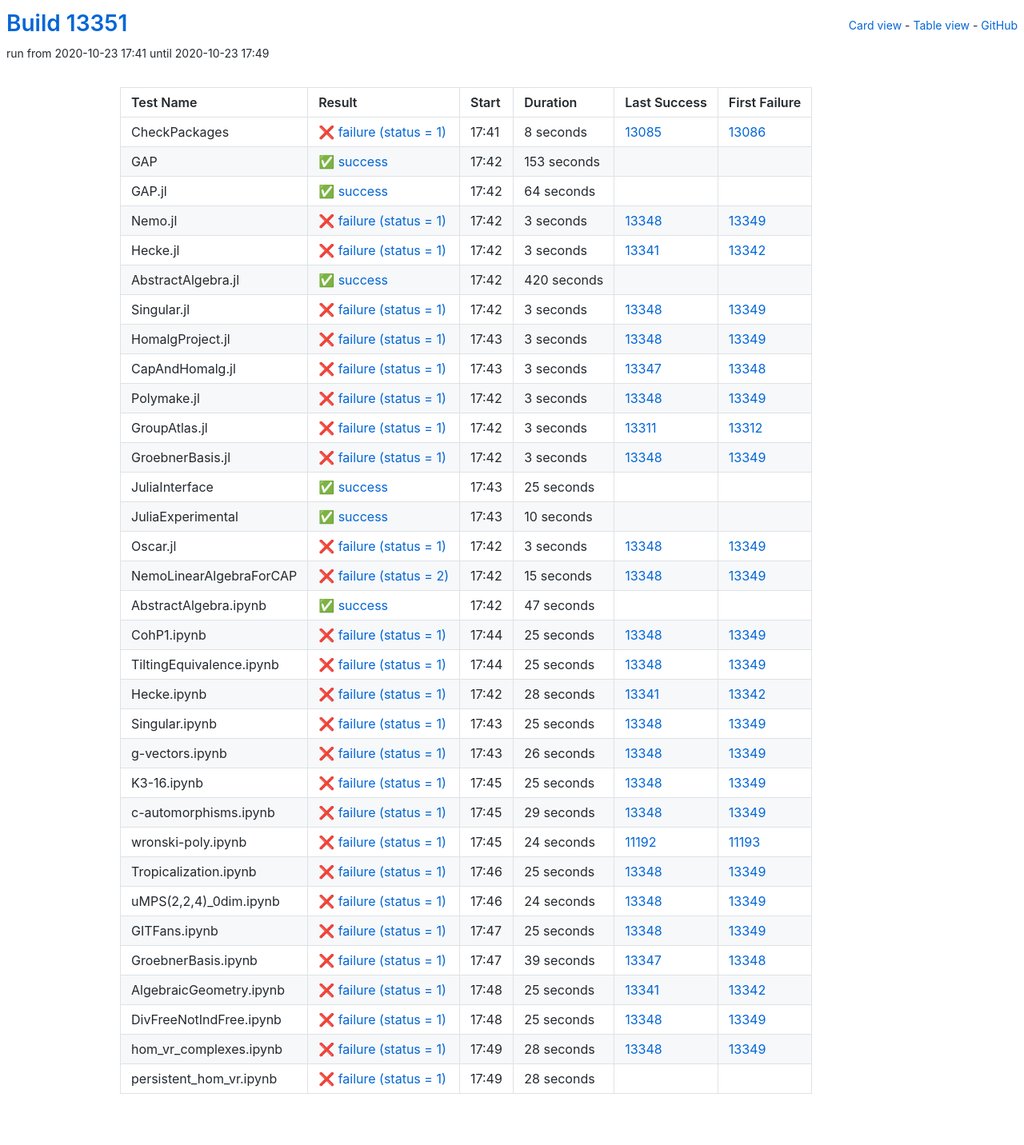
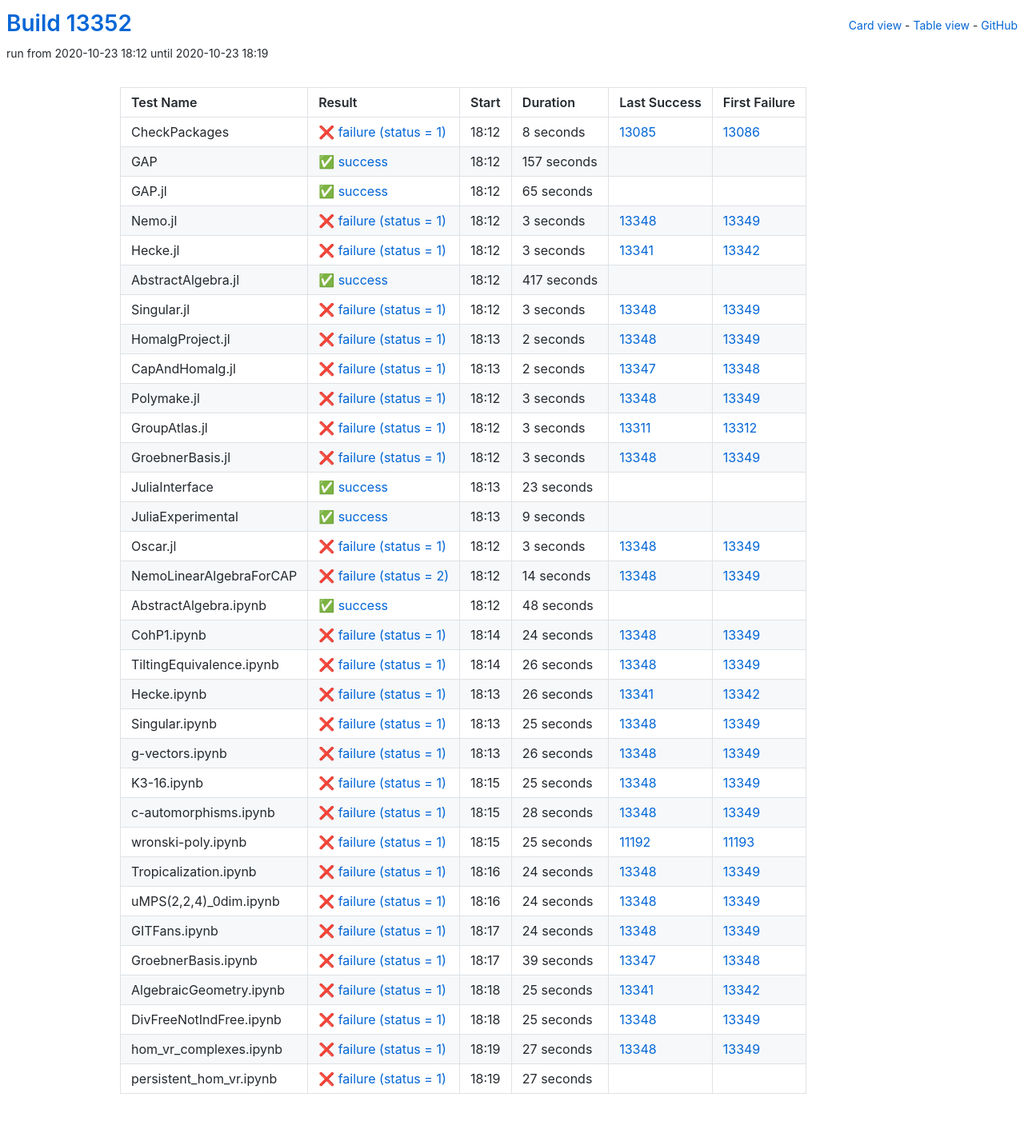
Before and after one commit to oscar-system/oscar-ci-status, a Jekyll site: the page built from table.html, in a window 1280 px wide. Shown: the whole page at 80% size. Built offline with Jekyll 4.4.1, drawn with Linux system fonts in a browser that asks for light colours.

Commit message:
Build #13352

```diff
--- a/_data/ci.yml
+++ b/_data/ci.yml
@@ -1,6 +1,6 @@
 ---
-build: 13351
-build_url: https://oscarci.mathematik.uni-kl.de/job/oscar/13351/
+build: 13352
+build_url: https://oscarci.mathematik.uni-kl.de/job/oscar/13352/
 job: oscar
 organization: oscar-system
 repo: oscar-ci-status
@@ -8,8 +8,8 @@
 tests:
 - name: CheckPackages
   id: checkpackages
-  log: https://oscarci.mathematik.uni-kl.de/job/oscar/13351/artifact/logs/build-13351/CheckPackages.log
-  start: 2020-10-23 17:41
+  log: https://oscarci.mathematik.uni-kl.de/job/oscar/13352/artifact/logs/build-13352/CheckPackages.log
+  start: 2020-10-23 18:12
   success: false
   exitcode: 1
   status: failure
@@ -20,32 +20,32 @@
   first_failure_url: https://oscarci.mathematik.uni-kl.de/job/oscar/13086/
 - name: GAP
   id: gap
-  log: https://oscarci.mathematik.uni-kl.de/job/oscar/13351/artifact/logs/build-13351/GAP.log
-  start: 2020-10-23 17:42
+  log: https://oscarci.mathematik.uni-kl.de/job/oscar/13352/artifact/logs/build-13352/GAP.log
+  start: 2020-10-23 18:12
   success: true
   exitcode: 0
   status: success
-  duration: 153
+  duration: 157
   last_success: false
   last_success_url:
   first_failure: false
   first_failure_url:
 - name: GAP.jl
   id: gap-jl
-  log: https://oscarci.mathematik.uni-kl.de/job/oscar/13351/artifact/logs/build-13351/GAP.jl.log
-  start: 2020-10-23 17:42
+  log: https://oscarci.mathematik.uni-kl.de/job/oscar/13352/artifact/logs/build-13352/GAP.jl.log
+  start: 2020-10-23 18:12
   success: true
   exitcode: 0
   status: success
-  duration: 64
+  duration: 65
   last_success: false
   last_success_url:
   first_failure: false
   first_failure_url:
 - name: Nemo.jl
   id: nemo-jl
-  log: https://oscarci.mathematik.uni-kl.de/job/oscar/13351/artifact/logs/build-13351/Nemo.jl.log
-  start: 2020-10-23 17:42
+  log: https://oscarci.mathematik.uni-kl.de/job/oscar/13352/artifact/logs/build-13352/Nemo.jl.log
+  start: 2020-10-23 18:12
   success: false
   exitcode: 1
   status: failure
@@ -56,8 +56,8 @@
   first_failure_url: https://oscarci.mathematik.uni-kl.de/job/oscar/13349/
 - name: Hecke.jl
   id: hecke-jl
-  log: https://oscarci.mathematik.uni-kl.de/job/oscar/13351/artifact/logs/build-13351/Hecke.jl.log
-  start: 2020-10-23 17:42
+  log: https://oscarci.mathematik.uni-kl.de/job/oscar/13352/artifact/logs/build-13352/Hecke.jl.log
+  start: 2020-10-23 18:12
   success: false
   exitcode: 1
   status: failure
@@ -68,20 +68,20 @@
   first_failure_url: https://oscarci.mathematik.uni-kl.de/job/oscar/13342/
 - name: AbstractAlgebra.jl
   id: abstractalgebra-jl
-  log: https://oscarci.mathematik.uni-kl.de/job/oscar/13351/artifact/logs/build-13351/AbstractAlgebra.jl.log
-  start: 2020-10-23 17:42
+  log: https://oscarci.mathematik.uni-kl.de/job/oscar/13352/artifact/logs/build-13352/AbstractAlgebra.jl.log
+  start: 2020-10-23 18:12
   success: true
   exitcode: 0
   status: success
-  duration: 420
+  duration: 417
   last_success: false
   last_success_url:
   first_failure: false
   first_failure_url:
 - name: Singular.jl
   id: singular-jl
-  log: https://oscarci.mathematik.uni-kl.de/job/oscar/13351/artifact/logs/build-13351/Singular.jl.log
-  start: 2020-10-23 17:42
+  log: https://oscarci.mathematik.uni-kl.de/job/oscar/13352/artifact/logs/build-13352/Singular.jl.log
+  start: 2020-10-23 18:12
   success: false
   exitcode: 1
   status: failure
@@ -92,32 +92,32 @@
   first_failure_url: https://oscarci.mathematik.uni-kl.de/job/oscar/13349/
 - name: HomalgProject.jl
   id: homalgproject-jl
-  log: https://oscarci.mathematik.uni-kl.de/job/oscar/13351/artifact/logs/build-13351/HomalgProject.jl.log
-  start: 2020-10-23 17:43
+  log: https://oscarci.mathematik.uni-kl.de/job/oscar/13352/artifact/logs/build-13352/HomalgProject.jl.log
+  start: 2020-10-23 18:13
   success: false
   exitcode: 1
   status: failure
-  duration: 3
+  duration: 2
   last_success: 13348
   last_success_url: https://oscarci.mathematik.uni-kl.de/job/oscar/13348/
   first_failure: 13349
   first_failure_url: https://oscarci.mathematik.uni-kl.de/job/oscar/13349/
 - name: CapAndHomalg.jl
   id: capandhomalg-jl
-  log: https://oscarci.mathematik.uni-kl.de/job/oscar/13351/artifact/logs/build-13351/CapAndHomalg.jl.log
-  start: 2020-10-23 17:43
+  log: https://oscarci.mathematik.uni-kl.de/job/oscar/13352/artifact/logs/build-13352/CapAndHomalg.jl.log
+  start: 2020-10-23 18:13
   success: false
   exitcode: 1
   status: failure
-  duration: 3
+  duration: 2
   last_success: 13347
   last_success_url: https://oscarci.mathematik.uni-kl.de/job/oscar/13347/
   first_failure: 13348
   first_failure_url: https://oscarci.mathematik.uni-kl.de/job/oscar/13348/
 - name: Polymake.jl
   id: polymake-jl
-  log: https://oscarci.mathematik.uni-kl.de/job/oscar/13351/artifact/logs/build-13351/Polymake.jl.log
-  start: 2020-10-23 17:42
+  log: https://oscarci.mathematik.uni-kl.de/job/oscar/13352/artifact/logs/build-13352/Polymake.jl.log
+  start: 2020-10-23 18:12
   success: false
   exitcode: 1
   status: failure
@@ -128,8 +128,8 @@
   first_failure_url: https://oscarci.mathematik.uni-kl.de/job/oscar/13349/
 - name: GroupAtlas.jl
   id: groupatlas-jl
-  log: https://oscarci.mathematik.uni-kl.de/job/oscar/13351/artifact/logs/build-13351/GroupAtlas.jl.log
-  start: 2020-10-23 17:42
+  log: https://oscarci.mathematik.uni-kl.de/job/oscar/13352/artifact/logs/build-13352/GroupAtlas.jl.log
+  start: 2020-10-23 18:12
   success: false
   exitcode: 1
   status: failure
@@ -140,8 +140,8 @@
   first_failure_url: https://oscarci.mathematik.uni-kl.de/job/oscar/13312/
 - name: GroebnerBasis.jl
   id: groebnerbasis-jl
-  log: https://oscarci.mathematik.uni-kl.de/job/oscar/13351/artifact/logs/build-13351/GroebnerBasis.jl.log
-  start: 2020-10-23 17:42
+  log: https://oscarci.mathematik.uni-kl.de/job/oscar/13352/artifact/logs/build-13352/GroebnerBasis.jl.log
+  start: 2020-10-23 18:12
   success: false
   exitcode: 1
   status: failure
@@ -152,32 +152,32 @@
   first_failure_url: https://oscarci.mathematik.uni-kl.de/job/oscar/13349/
 - name: JuliaInterface
   id: juliainterface
-  log: https://oscarci.mathematik.uni-kl.de/job/oscar/13351/artifact/logs/build-13351/JuliaInterface.log
-  start: 2020-10-23 17:43
+  log: https://oscarci.mathematik.uni-kl.de/job/oscar/13352/artifact/logs/build-13352/JuliaInterface.log
+  start: 2020-10-23 18:13
   success: true
   exitcode: 0
   status: success
-  duration: 25
+  duration: 23
   last_success: false
   last_success_url:
   first_failure: false
   first_failure_url:
 - name: JuliaExperimental
   id: juliaexperimental
-  log: https://oscarci.mathematik.uni-kl.de/job/oscar/13351/artifact/logs/build-13351/JuliaExperimental.log
-  start: 2020-10-23 17:43
+  log: https://oscarci.mathematik.uni-kl.de/job/oscar/13352/artifact/logs/build-13352/JuliaExperimental.log
+  start: 2020-10-23 18:13
   success: true
   exitcode: 0
   status: success
-  duration: 10
+  duration: 9
   last_success: false
   last_success_url:
   first_failure: false
   first_failure_url:
 - name: Oscar.jl
   id: oscar-jl
-  log: https://oscarci.mathematik.uni-kl.de/job/oscar/13351/artifact/logs/build-13351/Oscar.jl.log
-  start: 2020-10-23 17:42
+  log: https://oscarci.mathematik.uni-kl.de/job/oscar/13352/artifact/logs/build-13352/Oscar.jl.log
+  start: 2020-10-23 18:12
   success: false
   exitcode: 1
   status: failure
@@ -188,68 +188,68 @@
   first_failure_url: https://oscarci.mathematik.uni-kl.de/job/oscar/13349/
 - name: NemoLinearAlgebraForCAP
   id: nemolinearalgebraforcap
-  log: https://oscarci.mathematik.uni-kl.de/job/oscar/13351/artifact/logs/build-13351/NemoLinearAlgebraForCAP.log
-  start: 2020-10-23 17:42
+  log: https://oscarci.mathematik.uni-kl.de/job/oscar/13352/artifact/logs/build-13352/NemoLinearAlgebraForCAP.log
+  start: 2020-10-23 18:12
   success: false
   exitcode: 2
   status: failure
-  duration: 15
+  duration: 14
   last_success: 13348
   last_success_url: https://oscarci.mathematik.uni-kl.de/job/oscar/13348/
   first_failure: 13349
   first_failure_url: https://oscarci.mathematik.uni-kl.de/job/oscar/13349/
 - name: AbstractAlgebra.ipynb
   id: abstractalgebra-ipynb
-  log: https://oscarci.mathematik.uni-kl.de/job/oscar/13351/artifact/logs/build-13351/AbstractAlgebra.ipynb.log
-  start: 2020-10-23 17:42
+  log: https://oscarci.mathematik.uni-kl.de/job/oscar/13352/artifact/logs/build-13352/AbstractAlgebra.ipynb.log
+  start: 2020-10-23 18:12
   success: true
   exitcode: 0
   status: success
-  duration: 47
+  duration: 48
   last_success: false
   last_success_url:
   first_failure: false
   first_failure_url:
 - name: CohP1.ipynb
   id: cohp1-ipynb
-  log: https://oscarci.mathematik.uni-kl.de/job/oscar/13351/artifact/logs/build-13351/CohP1.ipynb.log
-  start: 2020-10-23 17:44
+  log: https://oscarci.mathematik.uni-kl.de/job/oscar/13352/artifact/logs/build-13352/CohP1.ipynb.log
+  start: 2020-10-23 18:14
   success: false
   exitcode: 1
   status: failure
-  duration: 25
+  duration: 24
   last_success: 13348
   last_success_url: https://oscarci.mathematik.uni-kl.de/job/oscar/13348/
   first_failure: 13349
   first_failure_url: https://oscarci.mathematik.uni-kl.de/job/oscar/13349/
 - name: TiltingEquivalence.ipynb
   id: tiltingequivalence-ipynb
-  log: https://oscarci.mathematik.uni-kl.de/job/oscar/13351/artifact/logs/build-13351/TiltingEquivalence.ipynb.log
-  start: 2020-10-23 17:44
+  log: https://oscarci.mathematik.uni-kl.de/job/oscar/13352/artifact/logs/build-13352/TiltingEquivalence.ipynb.log
+  start: 2020-10-23 18:14
   success: false
   exitcode: 1
   status: failure
-  duration: 25
+  duration: 26
   last_success: 13348
   last_success_url: https://oscarci.mathematik.uni-kl.de/job/oscar/13348/
   first_failure: 13349
   first_failure_url: https://oscarci.mathematik.uni-kl.de/job/oscar/13349/
 - name: Hecke.ipynb
   id: hecke-ipynb
-  log: https://oscarci.mathematik.uni-kl.de/job/oscar/13351/artifact/logs/build-13351/Hecke.ipynb.log
-  start: 2020-10-23 17:42
+  log: https://oscarci.mathematik.uni-kl.de/job/oscar/13352/artifact/logs/build-13352/Hecke.ipynb.log
+  start: 2020-10-23 18:13
   success: false
   exitcode: 1
   status: failure
-  duration: 28
+  duration: 26
   last_success: 13341
   last_success_url: https://oscarci.mathematik.uni-kl.de/job/oscar/13341/
   first_failure: 13342
   first_failure_url: https://oscarci.mathematik.uni-kl.de/job/oscar/13342/
 - name: Singular.ipynb
   id: singular-ipynb
-  log: https://oscarci.mathematik.uni-kl.de/job/oscar/13351/artifact/logs/build-13351/Singular.ipynb.log
-  start: 2020-10-23 17:43
+  log: https://oscarci.mathematik.uni-kl.de/job/oscar/13352/artifact/logs/build-13352/Singular.ipynb.log
+  start: 2020-10-23 18:13
   success: false
   exitcode: 1
   status: failure
@@ -260,8 +260,8 @@
   first_failure_url: https://oscarci.mathematik.uni-kl.de/job/oscar/13349/
 - name: g-vectors.ipynb
   id: g-vectors-ipynb
-  log: https://oscarci.mathematik.uni-kl.de/job/oscar/13351/artifact/logs/build-13351/g-vectors.ipynb.log
-  start: 2020-10-23 17:43
+  log: https://oscarci.mathematik.uni-kl.de/job/oscar/13352/artifact/logs/build-13352/g-vectors.ipynb.log
+  start: 2020-10-23 18:13
   success: false
   exitcode: 1
   status: failure
@@ -272,8 +272,8 @@
   first_failure_url: https://oscarci.mathematik.uni-kl.de/job/oscar/13349/
 - name: K3-16.ipynb
   id: k3-16-ipynb
-  log: https://oscarci.mathematik.uni-kl.de/job/oscar/13351/artifact/logs/build-13351/K3-16.ipynb.log
-  start: 2020-10-23 17:45
+  log: https://oscarci.mathematik.uni-kl.de/job/oscar/13352/artifact/logs/build-13352/K3-16.ipynb.log
+  start: 2020-10-23 18:15
   success: false
   exitcode: 1
   status: failure
@@ -284,44 +284,44 @@
   first_failure_url: https://oscarci.mathematik.uni-kl.de/job/oscar/13349/
 - name: c-automorphisms.ipynb
   id: c-automorphisms-ipynb
-  log: https://oscarci.mathematik.uni-kl.de/job/oscar/13351/artifact/logs/build-13351/c-automorphisms.ipynb.log
-  start: 2020-10-23 17:45
+  log: https://oscarci.mathematik.uni-kl.de/job/oscar/13352/artifact/logs/build-13352/c-automorphisms.ipynb.log
+  start: 2020-10-23 18:15
   success: false
   exitcode: 1
   status: failure
-  duration: 29
+  duration: 28
   last_success: 13348
   last_success_url: https://oscarci.mathematik.uni-kl.de/job/oscar/13348/
   first_failure: 13349
   first_failure_url: https://oscarci.mathematik.uni-kl.de/job/oscar/13349/
 - name: wronski-poly.ipynb
   id: wronski-poly-ipynb
-  log: https://oscarci.mathematik.uni-kl.de/job/oscar/13351/artifact/logs/build-13351/wronski-poly.ipynb.log
-  start: 2020-10-23 17:45
+  log: https://oscarci.mathematik.uni-kl.de/job/oscar/13352/artifact/logs/build-13352/wronski-poly.ipynb.log
+  start: 2020-10-23 18:15
   success: false
   exitcode: 1
   status: failure
-  duration: 24
+  duration: 25
   last_success: 11192
   last_success_url: https://oscarci.mathematik.uni-kl.de/job/oscar/11192/
   first_failure: 11193
   first_failure_url: https://oscarci.mathematik.uni-kl.de/job/oscar/11193/
 - name: Tropicalization.ipynb
   id: tropicalization-ipynb
-  log: https://oscarci.mathematik.uni-kl.de/job/oscar/13351/artifact/logs/build-13351/Tropicalization.ipynb.log
-  start: 2020-10-23 17:46
+  log: https://oscarci.mathematik.uni-kl.de/job/oscar/13352/artifact/logs/build-13352/Tropicalization.ipynb.log
+  start: 2020-10-23 18:16
   success: false
   exitcode: 1
   status: failure
-  duration: 25
+  duration: 24
   last_success: 13348
   last_success_url: https://oscarci.mathematik.uni-kl.de/job/oscar/13348/
   first_failure: 13349
   first_failure_url: https://oscarci.mathematik.uni-kl.de/job/oscar/13349/
 - name: uMPS(2,2,4)_0dim.ipynb
   id: umps-2-2-4-0dim-ipynb
-  log: https://oscarci.mathematik.uni-kl.de/job/oscar/13351/artifact/logs/build-13351/uMPS-2-2-4-_0dim.ipynb.log
-  start: 2020-10-23 17:46
+  log: https://oscarci.mathematik.uni-kl.de/job/oscar/13352/artifact/logs/build-13352/uMPS-2-2-4-_0dim.ipynb.log
+  start: 2020-10-23 18:16
   success: false
   exitcode: 1
   status: failure
@@ -332,20 +332,20 @@
   first_failure_url: https://oscarci.mathematik.uni-kl.de/job/oscar/13349/
 - name: GITFans.ipynb
   id: gitfans-ipynb
-  log: https://oscarci.mathematik.uni-kl.de/job/oscar/13351/artifact/logs/build-13351/GITFans.ipynb.log
-  start: 2020-10-23 17:47
+  log: https://oscarci.mathematik.uni-kl.de/job/oscar/13352/artifact/logs/build-13352/GITFans.ipynb.log
+  start: 2020-10-23 18:17
   success: false
   exitcode: 1
   status: failure
-  duration: 25
+  duration: 24
   last_success: 13348
   last_success_url: https://oscarci.mathematik.uni-kl.de/job/oscar/13348/
   first_failure: 13349
   first_failure_url: https://oscarci.mathematik.uni-kl.de/job/oscar/13349/
 - name: GroebnerBasis.ipynb
   id: groebnerbasis-ipynb
-  log: https://oscarci.mathematik.uni-kl.de/job/oscar/13351/artifact/logs/build-13351/GroebnerBasis.ipynb.log
-  start: 2020-10-23 17:47
+  log: https://oscarci.mathematik.uni-kl.de/job/oscar/13352/artifact/logs/build-13352/GroebnerBasis.ipynb.log
+  start: 2020-10-23 18:17
   success: false
   exitcode: 1
   status: failure
@@ -356,8 +356,8 @@
   first_failure_url: https://oscarci.mathematik.uni-kl.de/job/oscar/13348/
 - name: AlgebraicGeometry.ipynb
   id: algebraicgeometry-ipynb
-  log: https://oscarci.mathematik.uni-kl.de/job/oscar/13351/artifact/logs/build-13351/AlgebraicGeometry.ipynb.log
-  start: 2020-10-23 17:48
+  log: https://oscarci.mathematik.uni-kl.de/job/oscar/13352/artifact/logs/build-13352/AlgebraicGeometry.ipynb.log
+  start: 2020-10-23 18:18
   success: false
   exitcode: 1
   status: failure
@@ -368,8 +368,8 @@
   first_failure_url: https://oscarci.mathematik.uni-kl.de/job/oscar/13342/
 - name: DivFreeNotIndFree.ipynb
   id: divfreenotindfree-ipynb
-  log: https://oscarci.mathematik.uni-kl.de/job/oscar/13351/artifact/logs/build-13351/DivFreeNotIndFree.ipynb.log
-  start: 2020-10-23 17:48
+  log: https://oscarci.mathematik.uni-kl.de/job/oscar/13352/artifact/logs/build-13352/DivFreeNotIndFree.ipynb.log
+  start: 2020-10-23 18:18
   success: false
   exitcode: 1
   status: failure
@@ -380,24 +380,24 @@
   first_failure_url: https://oscarci.mathematik.uni-kl.de/job/oscar/13349/
 - name: hom_vr_complexes.ipynb
   id: hom-vr-complexes-ipynb
-  log: https://oscarci.mathematik.uni-kl.de/job/oscar/13351/artifact/logs/build-13351/hom_vr_complexes.ipynb.log
-  start: 2020-10-23 17:49
+  log: https://oscarci.mathematik.uni-kl.de/job/oscar/13352/artifact/logs/build-13352/hom_vr_complexes.ipynb.log
+  start: 2020-10-23 18:19
   success: false
   exitcode: 1
   status: failure
-  duration: 28
+  duration: 27
   last_success: 13348
   last_success_url: https://oscarci.mathematik.uni-kl.de/job/oscar/13348/
   first_failure: 13349
   first_failure_url: https://oscarci.mathematik.uni-kl.de/job/oscar/13349/
 - name: persistent_hom_vr.ipynb
   id: persistent-hom-vr-ipynb
-  log: https://oscarci.mathematik.uni-kl.de/job/oscar/13351/artifact/logs/build-13351/persistent_hom_vr.ipynb.log
-  start: 2020-10-23 17:49
+  log: https://oscarci.mathematik.uni-kl.de/job/oscar/13352/artifact/logs/build-13352/persistent_hom_vr.ipynb.log
+  start: 2020-10-23 18:19
   success: false
   exitcode: 1
   status: failure
-  duration: 28
+  duration: 27
   last_success: false
   last_success_url:
   first_failure: false
```
Also changed, not shown: README.md.
